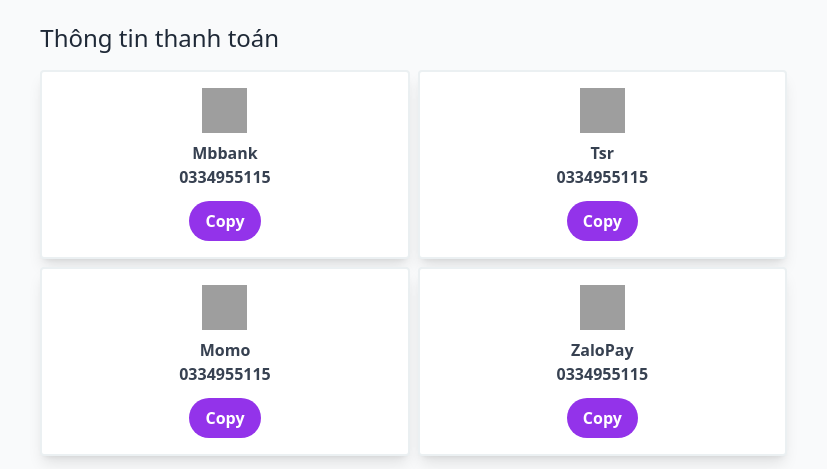
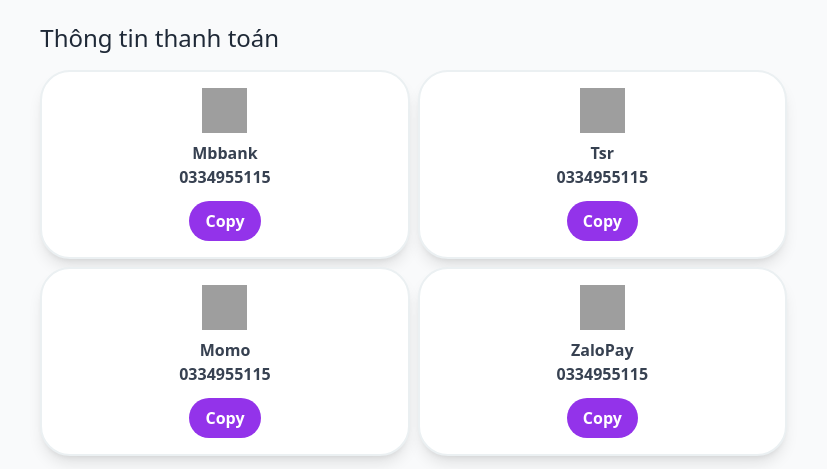
Before and after one commit to ngocminhvn/card, a plain HTML site: page index.html in a window 1280 px wide. Shown: the part 250-719 px from the top of the page, 429-1256 px from the left. Drawn offline with nearby package versions, Linux system fonts and the light colour scheme; some packages are replaced by stand-ins of ours; grey boxes are pictures that could not be loaded; a script that the page names is missing.

Commit message:
Update index.html

```diff
--- a/index.html
+++ b/index.html
@@ -71,7 +71,7 @@
                                     <h2 class="text-2xl text-gray-800 font-medium mb-4">Thông tin thanh toán</h2>
 
                                     <div class="grid grid-cols-12 gap-2">
-                                        <div class="bg-white card-case rounded overflow-hidden shadow-lg col-span-4 md:col-span-6 sm:col-span-6 col-span-6">
+                                        <div class="bg-white card-case overflow-hidden shadow-lg col-span-4 md:col-span-6 sm:col-span-6 col-span-6">
                                             <div class="px-6 py-4">
                                                 <div class="font-bold text-xl mb-2 text-center"><img class="img-center" src="https://cdn.trinhngocminh.com/img/mbbank.png" style="height: 45px; width: 45px;" /></div>
                                                 <p class="text-gray-700 text-center">
@@ -88,7 +88,7 @@
                                             </div>
                                         </div>
 
-                                        <div class="bg-white card-case rounded overflow-hidden shadow-lg col-span-4 md:col-span-6 sm:col-span-6 col-span-6">
+                                        <div class="bg-white card-case overflow-hidden shadow-lg col-span-4 md:col-span-6 sm:col-span-6 col-span-6">
                                             <div class="px-6 py-4">
                                                 <div class="font-bold text-xl mb-2 text-center"><img class="img-center" src="https://cdn.trinhngocminh.com/img/tsr.png" style="height: 45px; width: 45px;" /></div>
                                                 <p class="text-gray-700 text-center">
@@ -105,7 +105,7 @@
                                             </div>
                                         </div>
 
-                                        <div class="bg-white card-case rounded overflow-hidden shadow-lg col-span-4 md:col-span-6 sm:col-span-6 col-span-6">
+                                        <div class="bg-white card-case overflow-hidden shadow-lg col-span-4 md:col-span-6 sm:col-span-6 col-span-6">
                                             <div class="px-6 py-4">
                                                 <div class="font-bold text-xl mb-2 text-center"><img class="img-center" src="https://cdn.trinhngocminh.com/img/momo.png" style="height: 45px; width: 45px;" /></div>
                                                 <p class="text-gray-700 text-center">
@@ -122,7 +122,7 @@
                                             </div>
                                         </div>
 
-                                        <div class="bg-white card-case rounded overflow-hidden shadow-lg col-span-4 md:col-span-6 sm:col-span-6 col-span-6">
+                                        <div class="bg-white card-case overflow-hidden shadow-lg col-span-4 md:col-span-6 sm:col-span-6 col-span-6">
                                             <div class="px-6 py-4">
                                                 <div class="font-bold text-xl mb-2 text-center"><img class="img-center" src="https://cdn.trinhngocminh.com/img/pay.png" style="height: 45px; width: 45px;" /></div>
                                                 <p class="text-gray-700 text-center">
```
